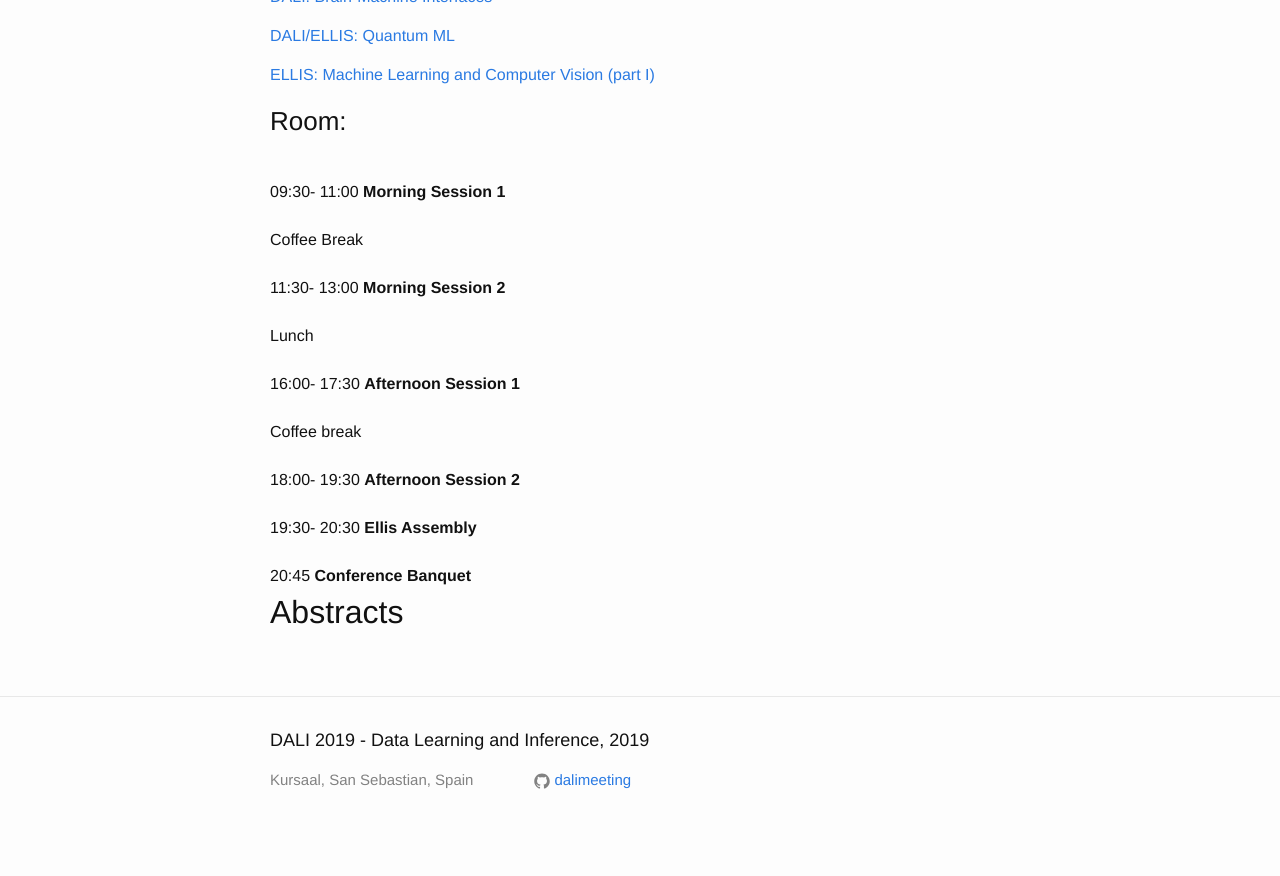
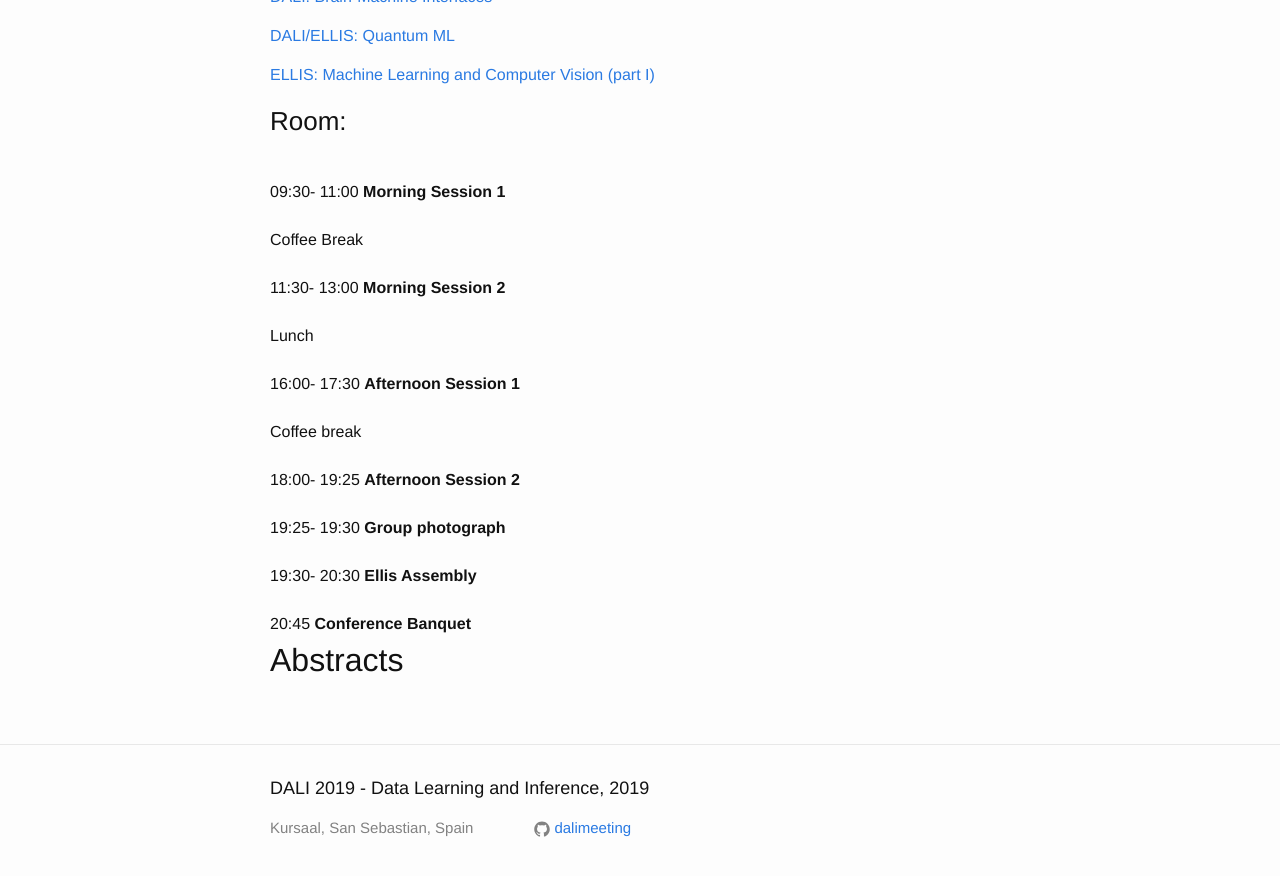
Before and after one commit to dalimeeting/dalimeeting.github.io, a Jekyll site: the page built from _posts/2019-09-05-day-3.md, in a window 1280 px wide and 900 px high, scrolled down 678 px. Shown: the top 876 px of the window. Built offline with Jekyll 4.4.1, drawn with Linux system fonts in a browser that asks for light colours; before the commit the page ends 1530 px from its top, so only the background shows below that.

Commit message:
added photograph

```diff
--- a/_posts/2019-09-05-day-3.md
+++ b/_posts/2019-09-05-day-3.md
@@ -49,6 +49,9 @@
 #    url: https://slideurl.com
 #  abstract: ""
   start: "18:00"
+  end: "19:25"
+- title: "Group photograph"
+  start: "19:25"
   end: "19:30"
 - title: "Ellis Assembly"
   start: "19:30"
```
